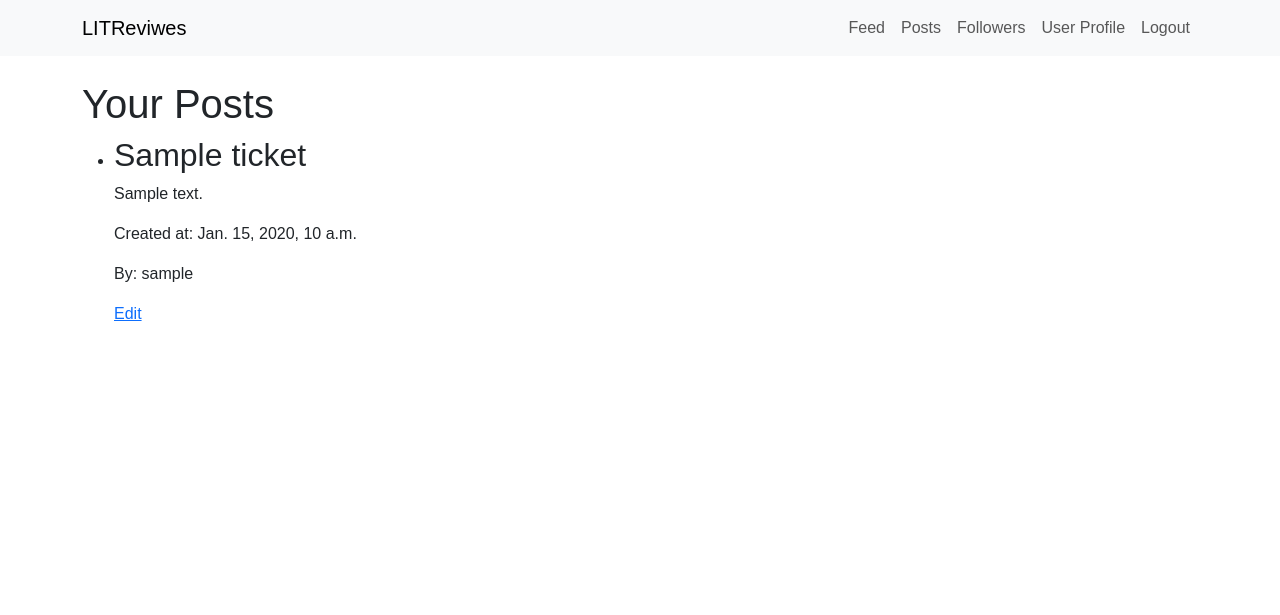
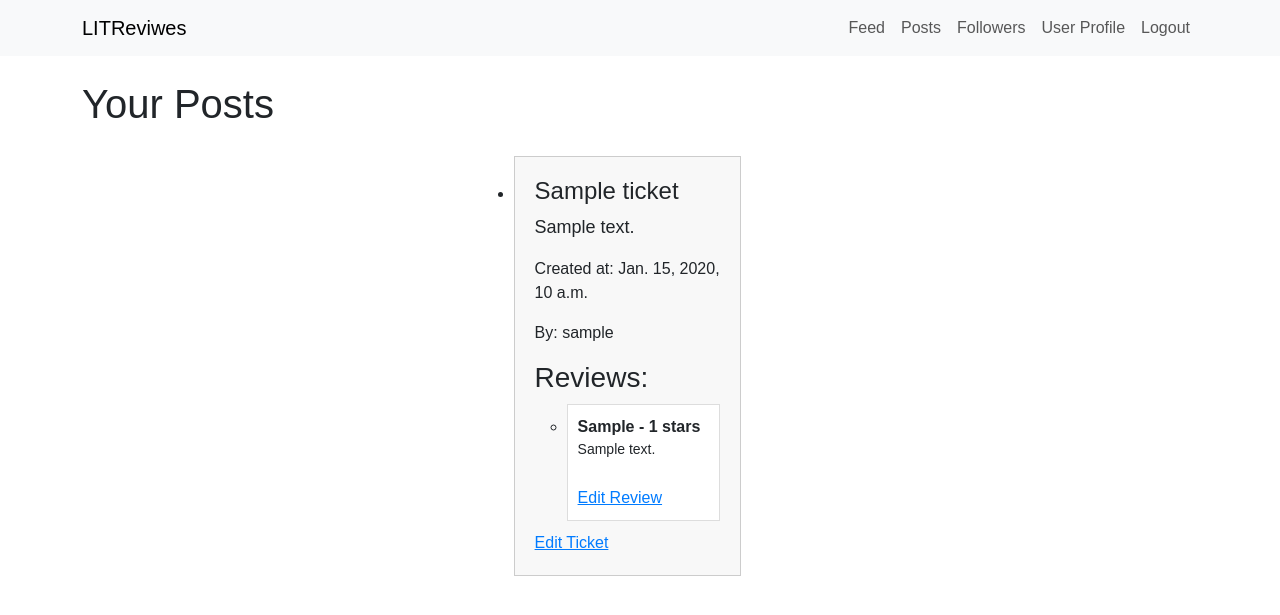
Before and after one commit to azer7777/Project-09, a Django app: page /posts/ in a window 1280 px wide. Shown: the top 615 px of the page. Run offline with Django 4.2, Linux system fonts and the light colour scheme; a user stored in the database is signed in; tables that the repository leaves empty hold one stand-in row (values such as "Sample post"); some libraries are stand-ins or nearby versions.

Commit message:
feed page

```diff
--- a/LITReview/reviews/static/css/styles.css
+++ b/LITReview/reviews/static/css/styles.css
@@ -23,3 +23,64 @@ nav a {
 nav a:hover {
     background-color: #555;
 }
+
+.centered-boxes {
+    display: flex;
+    flex-direction: column;
+    align-items: center;
+  }
+
+  .post-box {
+    border: 1px solid #ccc;
+    padding: 20px;
+    margin: 20px 0;
+    width: 80%;
+    background-color: #f8f8f8;
+  }
+
+  .post-box h2 {
+    font-size: 24px;
+  }
+
+  .post-description {
+    font-size: 18px;
+  }
+
+  .post-created-at,
+  .post-author {
+    font-size: 16px;
+  }
+
+  .reviews-box {
+    margin-top: 10px;
+  }
+
+  .review-box {
+    border: 1px solid #ddd;
+    padding: 10px;
+    margin-top: 10px;
+    background-color: #fff;
+  }
+
+  .review-headline {
+    font-size: 16px;
+  }
+
+  .review-body {
+    font-size: 14px;
+  }
+
+  .no-review,
+  .no-post {
+    font-size: 18px;
+    margin: 20px 0;
+  }
+
+  .edit-link {
+    display: inline-block;
+    margin-top: 10px;
+    font-size: 16px;
+    color: #007bff;
+  }
+
+  /* Add more styles as needed */
--- a/LITReview/reviews/templates/reviews/posts.html
+++ b/LITReview/reviews/templates/reviews/posts.html
@@ -2,19 +2,40 @@
 
 {% block content %}
   <h1>Your Posts</h1>
+  <div class="centered-boxes">
     {% if posts %}
-    <ul>
+      <ul class="post-list">
         {% for post in posts %}
-        <li>
+          <li class="post-box">
             <h2>{{ post.title }}</h2>
-          <p>{{ post.description }}</p>
-          <p>Created at: {{ post.created_at }}</p>
-          <p>By: {{ post.author }}</p>
-          <a href="{% url 'edit_ticket' post.id %}">Edit</a>
+            <p class="post-description">{{ post.description }}</p>
+            <p class="post-created-at">Created at: {{ post.created_at }}</p>
+            <p class="post-author">By: {{ post.author }}</p>
+            <div class="reviews-box">
+              {% if post.review_set.exists %}
+                <h3>Reviews:</h3>
+                <ul class="review-list">
+                  {% for review in post.review_set.all %}
+                    <li class="review-box">
+                      <strong class="review-headline">{{ review.headline }} - {{ review.rating }} stars</strong>
+                      <p class="review-body">{{ review.body }}</p>
+                      <a href="{% url 'edit_review' review_id=review.id %}" class="edit-link">Edit Review</a>
                     </li>
                   {% endfor %}
                 </ul>
               {% else %}
-    <p>No posts found.</p>
+                <p class="no-review">No review available.</p>
               {% endif %}
+            </div>
+            <a href="{% url 'edit_ticket' post.id %}" class="edit-link">Edit Ticket</a>
+            {% if not post.review_set.exists %}
+              <a href="{% url 'create_review' ticket_id=post.id %}" class="create-review-link">Create Review</a>
+            {% endif %}
+          </li>
+        {% endfor %}
+      </ul>
+    {% else %}
+      <p class="no-post">No posts found.</p>
+    {% endif %}
+  </div>
 {% endblock %}
--- a/LITReview/reviews/views.py
+++ b/LITReview/reviews/views.py
@@ -4,27 +4,20 @@ from django.contrib import messages
 from .models import Ticket, Review, UserFollows
 from .forms import ReviewForm, TicketForm, FollowUserForm
 from django.contrib.auth.models import User
-
+from django.db.models import Q
 
 @login_required
 def feed_view(request):
-    # Get the user's followed users
-    followed_users = UserFollows.objects.filter(follower=request.user).values_list('followed_user', flat=True)
+    user = request.user
+    followed_users = user.following.values_list('followed_user', flat=True)
 
-    # Get posts and reviews of followed users
-    posts = Ticket.objects.filter(author__in=followed_users)
-    reviews = Review.objects.filter(user__in=followed_users)
+    feed = Ticket.objects.filter(
+        Q(author=user) | Q(author__in=followed_users) | Q(review__user=user)
+    ).distinct().order_by('-created_at')
 
-    # Get reviews in response to the user's tickets
-    responses = Review.objects.filter(ticket__author=request.user)
+    return render(request, 'reviews/feed.html', {'feed': feed})
 
-    # Merge posts and reviews into a single list and sort by creation time
-    feed = sorted(list(posts) + list(reviews) + list(responses), key=lambda item: item.time_created, reverse=True)
 
-    context = {
-        'feed': feed,
-    }
-    return render(request, 'reviews/feed.html', context)
 
 
 @login_required
@@ -197,7 +190,8 @@ def follow_user(request):
 @login_required
 def posts_view(request):
     user = request.user
-    posts = Ticket.objects.filter(author=user).order_by('-created_at')
+    posts = Ticket.objects.filter(author=user).prefetch_related('review_set').order_by('-created_at')
+
     return render(request, 'reviews/posts.html', {'posts': posts})
 
 
```
Also changed, not shown: LITReview/reviews/templates/reviews/create_review.html (+3 -13 lines), LITReview/reviews/templates/reviews/edit_review.html (+3 -11 lines), LITReview/reviews/templates/reviews/feed.html (+30 -23 lines). Lines whose indentation alone changed are shown as unchanged.
